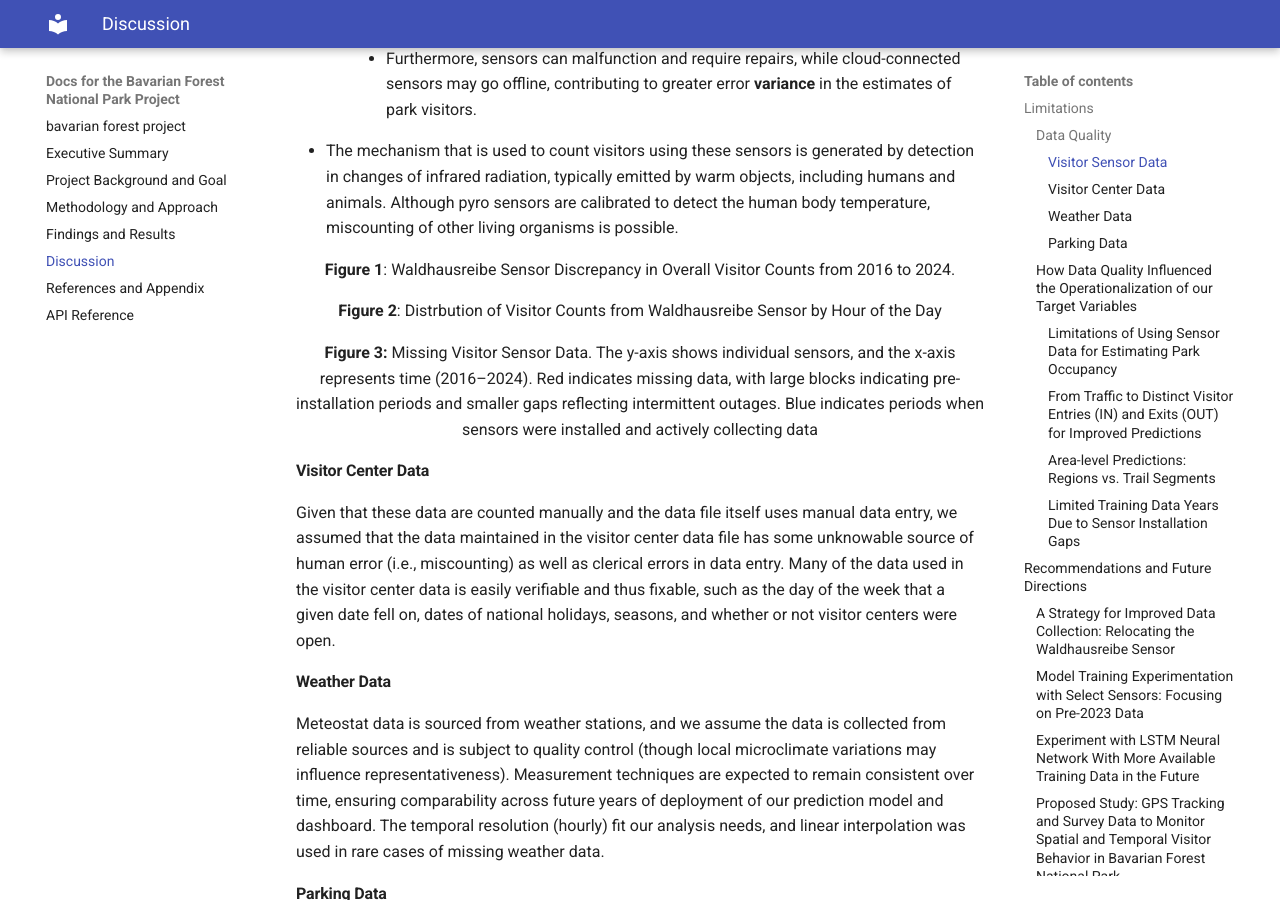
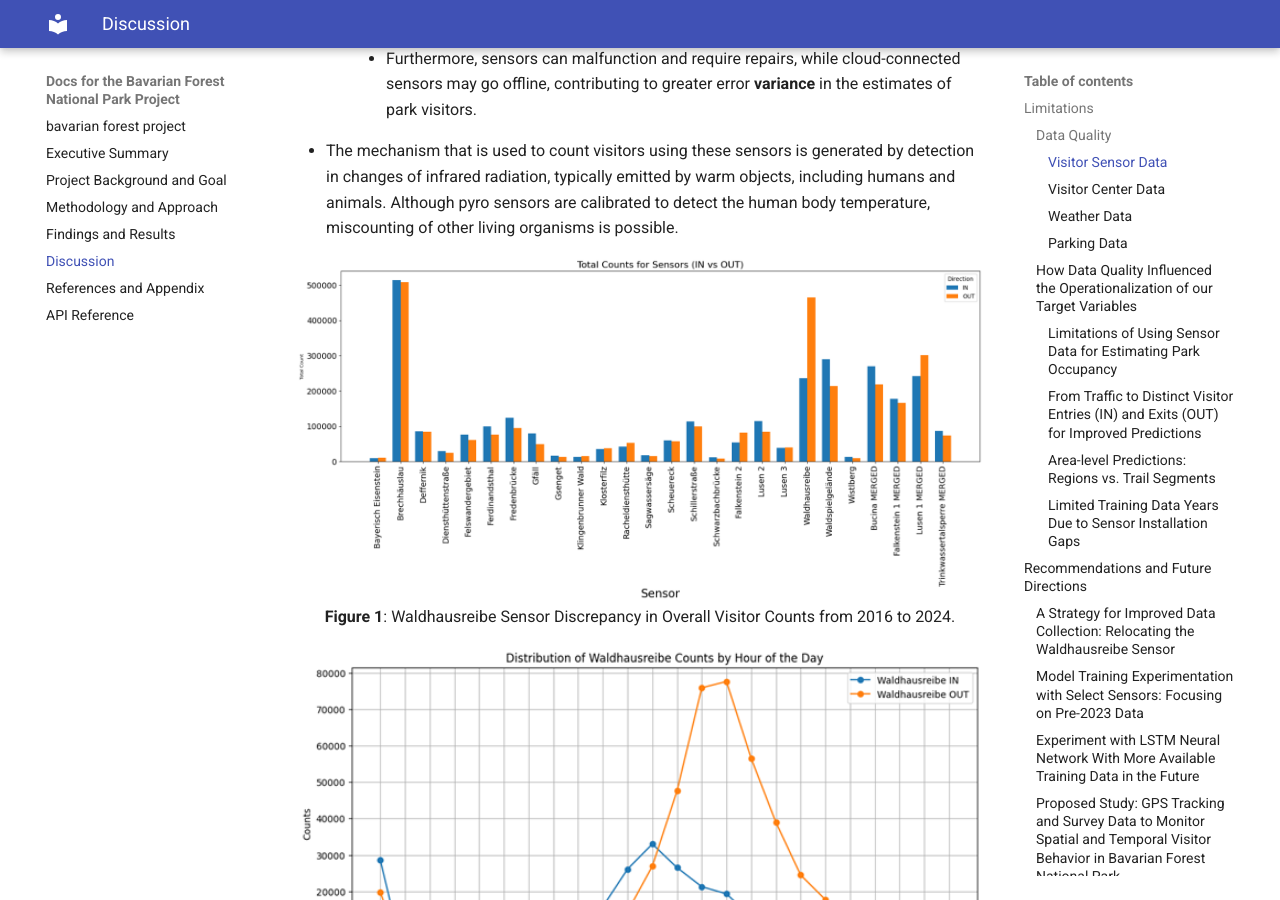
Before and after one commit to m-mango/bavarian-forest-visitor-monitoring-dssgx-24, an MkDocs documentation site: the page built from docs/limitations-and-challenges.md, in a window 1280 px wide and 900 px high, scrolled down 1306 px. Built offline with MkDocs 1.6.1 and Material for MkDocs 9.7.7, drawn with Linux system fonts in a browser that asks for light colours.

Commit message:
Update the paths for the images in discussion section

```diff
--- a/docs/limitations-and-challenges.md
+++ b/docs/limitations-and-challenges.md
@@ -21,17 +21,17 @@ Sensor data is frequently operationalized as “ground truth” in social and me
 - The mechanism that is used to count visitors using these sensors is generated by detection in changes of infrared radiation, typically emitted by warm objects, including humans and animals. Although pyro sensors are calibrated to detect the human body temperature, miscounting of other living organisms is possible.
 
 <figure style={{ textAlign: "center" }}>
-    <img src="asset\sensor-discrepancy-1.png" alt=""  style={{ display: "block", marginLeft: "auto", marginRight: "auto", marginBottom: "10px" }} width="700"/>
+    <img src="/asset/sensor-discrepancy-1.png" alt=""  style={{ display: "block", marginLeft: "auto", marginRight: "auto", marginBottom: "10px" }} width="700"/>
     <span style={{ color: "gray" }}><strong>Figure 1</strong>: Waldhausreibe Sensor Discrepancy in Overall Visitor Counts from 2016 to 2024.</span>
 </figure>
 
 <figure style={{ textAlign: "center" }}>
-    <img src="asset\sensor-discrepancy-2.png" alt=""  style={{ display: "block", marginLeft: "auto", marginRight: "auto", marginBottom: "10px" }} width="700"/>
+    <img src="/asset/sensor-discrepancy-2.png" alt=""  style={{ display: "block", marginLeft: "auto", marginRight: "auto", marginBottom: "10px" }} width="700"/>
     <span style={{ color: "gray" }}><strong>Figure 2</strong>: Distrbution of Visitor Counts from Waldhausreibe Sensor by Hour of the Day</span>
 </figure>
 
 <figure style={{ textAlign: "center" }}>
-    <img src="asset\Sensor missing data.png" alt="" style={{ display: "block", marginLeft: "auto", marginRight: "auto", marginBottom: "10px" }} width="700"/>
+    <img src="/asset/Sensor missing data.png" alt="" style={{ display: "block", marginLeft: "auto", marginRight: "auto", marginBottom: "10px" }} width="700"/>
     <span style={{ color: "gray" }}><strong>Figure 3:</strong> Missing Visitor Sensor Data. The y-axis shows individual sensors, and the x-axis represents time (2016–2024). Red indicates missing data, with large blocks indicating pre-installation periods and smaller gaps reflecting intermittent outages. Blue indicates periods when sensors were installed and actively collecting data</span>
 </figure>
 
```
